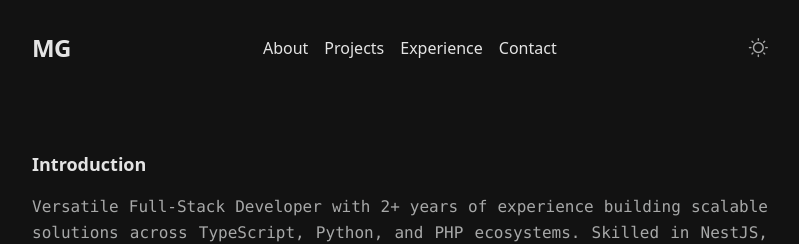
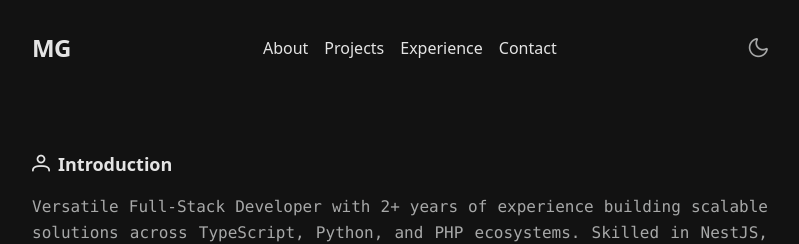
Before and after one commit to Gharib84/Mahmoud.Gharib, an Angular app: page / in a window 1280 px wide. Shown: the top 244 px of the page, without its empty margins (240-1039 px from the left). Built offline with nearby package versions, Linux system fonts and the light colour scheme.

Commit message:
attached icon

```diff
--- a/src/app/components/header/header.component.ts
+++ b/src/app/components/header/header.component.ts
@@ -28,7 +28,6 @@ export class HeaderComponent implements OnInit, OnDestroy {
       this.isDarkMode = saveMode === 'true';
       document.documentElement.classList.toggle('dark', this.isDarkMode);
     }
-    this.toggleDarkMode()
   }
   ngOnDestroy() {
     // Cleanup logic can go here
--- a/src/app/components/introduction/introduction.component.html
+++ b/src/app/components/introduction/introduction.component.html
@@ -1,6 +1,7 @@
 <section id="about" class="max-w-3xl mx-auto p-4">
-    <h2 class="text-lg font-bold mb-4 text-black dark:text-primary">Introduction</h2>
-    <p class="font-mono md:text-justify leading-relaxed text-left">
+    <h2 class="text-lg font-bold mb-4 text-black dark:text-primary">
+        <i class="pi pi-user mr-2"></i>Introduction</h2>
+    <p class="font-mono font-normal md:text-justify leading-relaxed text-left">
         Versatile Full-Stack Developer with 2+ years of experience building scalable
         solutions across TypeScript, Python, and PHP ecosystems.
         Skilled in NestJS, Django, and Symfony, with a focus on  backend APIs,
--- a/src/index.html
+++ b/src/index.html
@@ -9,5 +9,6 @@
 </head>
 <body class="min-screen h-screen bg-white dark:bg-background-dark">
   <app-root></app-root>
+
 </body>
 </html>
```
